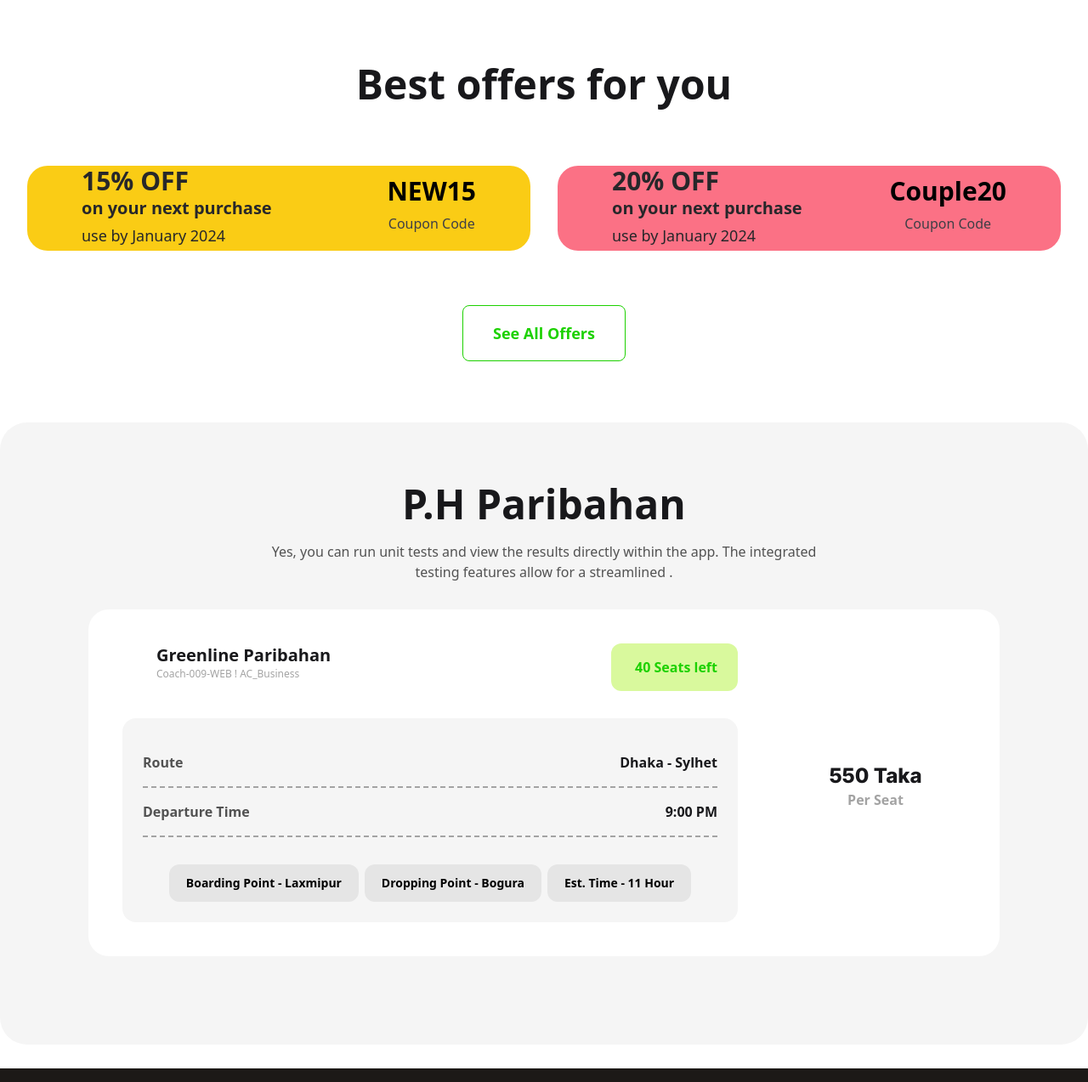
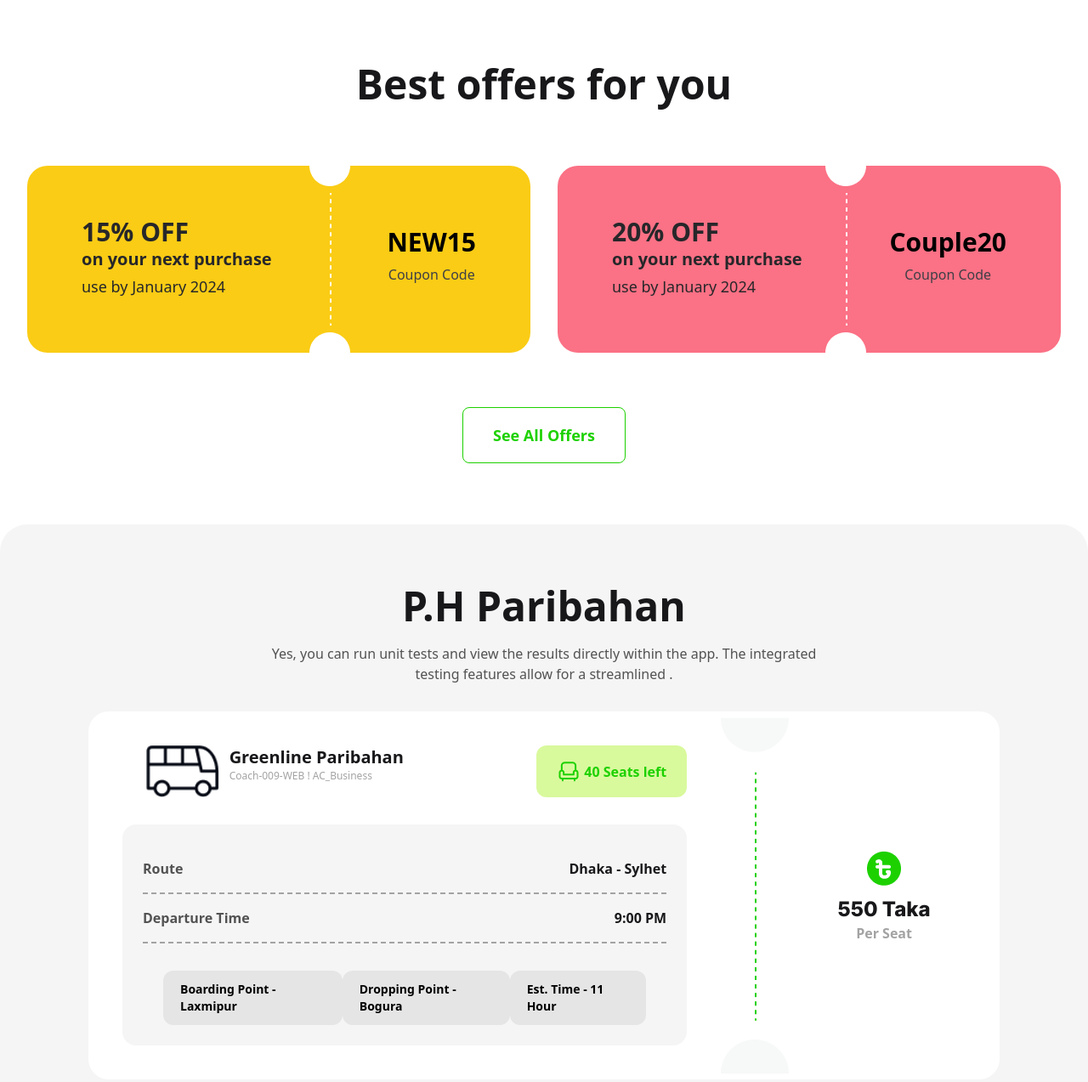
Before and after one commit to Elsie-Pixie/Ticket-Service_B9A5, a website: page index.html in a window 1280 px wide. Shown: the part 852-2125 px from the top of the page at 85% size. Drawn offline with nearby package versions, Linux system fonts and the light colour scheme; the site is published under a folder, as on GitHub Pages, so addresses that start at the root find nothing.

Commit message:
testing2

```diff
--- a/index.html
+++ b/index.html
@@ -85,7 +85,7 @@
         </div>
         <div class="stickerStyle p-5 w-2xs bg-white">
             <div class="flex gap-4">
-                <img src="/images/stoppage.png" alt="">
+                <img src="./images/stoppage.png" alt="">
                 <div class="">
                 <div class="stat-value">80K+ </div>
                 <div class="stat-desc">Rental Partners</div>
@@ -105,7 +105,7 @@
                     <h3 class="text-xl font-semibold">on your next purchase</h3>
                     <p class="text-lg py-1">use by January 2024</p>
                 </div>
-                <img src="/images/cupon-devider.png" alt="">
+                <img src="./images/cupon-devider.png" alt="">
                 <div class="text-black text-center">
                     <h1 class="text-3xl font-extrabold">NEW15</h1>
                     <h3 class="text-xm py-2 text-zinc-700">Coupon Code</h3>
@@ -117,7 +117,7 @@
                     <h3 class="text-xl font-semibold">on your next purchase</h3>
                     <p class="text-lg py-1">use by January 2024</p>
                 </div>
-                <img src="/images/cupon-devider.png" alt="">
+                <img src="./images/cupon-devider.png" alt="">
                 <div class="text-black text-center">
                     <h1 class="text-3xl font-extrabold">Couple20</h1>
                     <h3 class="text-xm py-2 text-zinc-700">Coupon Code</h3>
@@ -138,7 +138,7 @@
                     <h3 class="text-xl font-semibold">on your next purchase</h3>
                     <p class="text-lg py-1">use by January 2024</p>
                 </div>
-                <img src="/images/cupon-devider.png" alt="">
+                <img src="./images/cupon-devider.png" alt="">
                 <div class="text-black text-center">
                     <h1 class="text-3xl font-extrabold">PUJO20</h1>
                     <h3 class="text-xm py-2 text-zinc-700">Coupon Code</h3>
@@ -150,7 +150,7 @@
                     <h3 class="text-xl font-semibold">on your next purchase</h3>
                     <p class="text-lg py-1">use by January 2024</p>
                 </div>
-                <img src="/images/cupon-devider.png" alt="">
+                <img src="./images/cupon-devider.png" alt="">
                 <div class="text-black text-center">
                     <h1 class="text-3xl font-extrabold">Star_50</h1>
                     <h3 class="text-xm py-2 text-zinc-700">Coupon Code</h3>
@@ -167,7 +167,7 @@
                     <h3 class="text-xl font-semibold">on your next purchase</h3>
                     <p class="text-lg py-1">use by January 2024</p>
                 </div>
-                <img src="/images/cupon-devider.png" alt="">
+                <img src="./images/cupon-devider.png" alt="">
                 <div class="text-black text-center">
                     <h1 class="text-3xl font-extrabold">Foreign15</h1>
                     <h3 class="text-xm py-2 text-zinc-700">Coupon Code</h3>
@@ -179,7 +179,7 @@
                     <h3 class="text-xl font-semibold">on your next purchase</h3>
                     <p class="text-lg py-1">use by January 2024</p>
                 </div>
-                <img src="/images/cupon-devider.png" alt="">
+                <img src="./images/cupon-devider.png" alt="">
                 <div class="text-black text-center">
                     <h1 class="text-3xl font-extrabold">Eid25</h1>
                     <h3 class="text-xm py-2 text-zinc-700">Coupon Code</h3>
@@ -205,7 +205,7 @@
                 <div class="w-3/4 flex flex-col gap-8 p-10"> <!--main left -->
                     <div class="flex justify-between">  <!-- up -->
                         <div class="flex w-1/2 pl-7"><!-- left -->
-                            <img src="/images/bus-logo.png" alt="">
+                            <img src="./images/bus-logo.png" alt="">
                             <div class="pl-3">
                                 <h1 class="text-xl font-bold">Greenline Paribahan</h1>
                                 <p class="text-xs font-normal text-neutral-400">Coach-009-WEB ! AC_Business</p>
@@ -213,7 +213,7 @@
                         </div>
                         <div class="bg-lime-200 px-6 py-4 rounded-xl"><!-- right -->
                             <button class="flex items-center justify-center">
-                                <img src="/images/seat-green.png" alt="">
+                                <img src="./images/seat-green.png" alt="">
                                 <p class="greenText pl-1 font-semibold">40 Seats left</p>
                             </button>
                         </div>
@@ -236,9 +236,9 @@
                         </div>
                     </div>
                 </div>
-                <img src="/images/info-devider.png"alt="">
+                <img src="./images/info-devider.png"alt="">
                 <div class="flex flex-col items-center w-1/4 pr-6"><!--main right -->
-                    <img src="/images/fare.png" alt="">
+                    <img src="./images/fare.png" alt="">
                     <h2 class="font-extrabold text-2xl pt-2 inter-font">550 Taka</h2>
                     <p class="text-neutral-400 font-semibold">Per Seat</p>
                 </div>
@@ -259,7 +259,7 @@
             <div class="">
                 <h6 class="pb-3 text-white text-lg font-semibold">Download our app</h6>
                 <div class="flex border p-2 rounded-lg bg-stone-950">
-                  <img src="/images/playstore.png" alt="">
+                  <img src="./images/playstore.png" alt="">
                   <div class="pl-2">
                       <p class="text-xs">GET IT ON</p>
                       <a href="https://play.google.com/" class="text-2xl font-semibold">Google Play</a>
```
